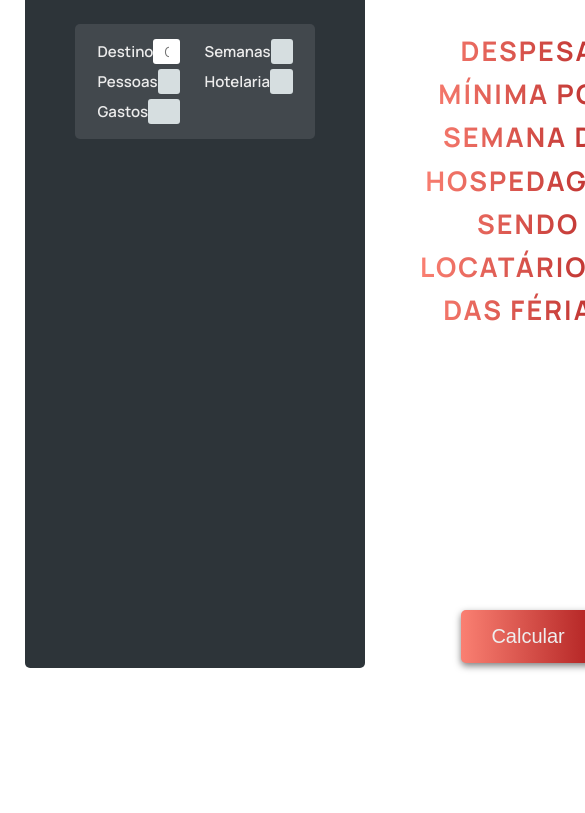
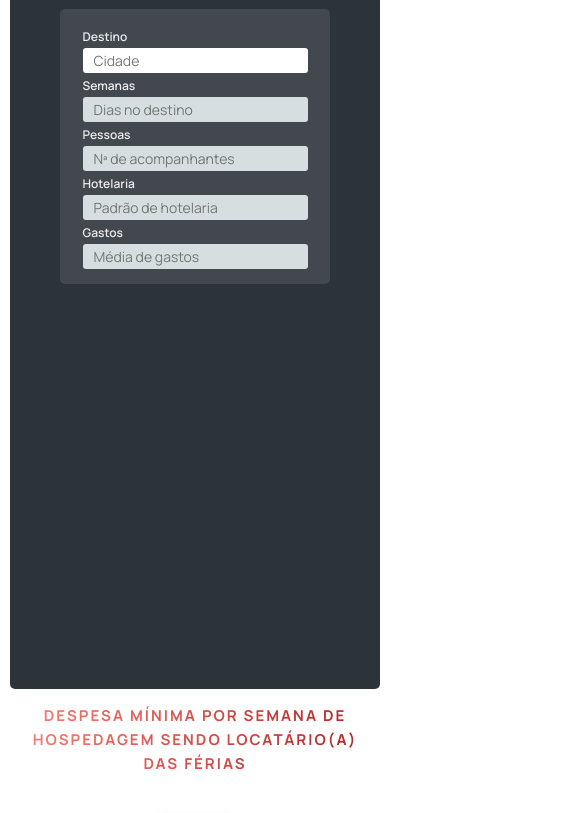
Before and after one commit to ewertonfrnc/ewertonfrnc.github.io, a plain HTML site: page img/calculo-de-ferias.html in a window 390 px wide. Shown: the part 151-964 px from the top of the page, 585 px wide, since content can reach past the window. Before the commit the page ends 844 px from the top, so only its background shows below. Drawn offline with Linux system fonts and the light colour scheme.

Commit message:
Add files via upload

```diff
--- a/img/style.css
+++ b/img/style.css
@@ -10,7 +10,7 @@ html {
 }
 
 body {
-  font-family: "Manrope", sans-serif;
+  font-family: 'Manrope', sans-serif;
   font-size: 1.5rem;
   font-weight: 400;
   line-height: 1.6;
@@ -23,6 +23,13 @@ body {
   display: flex;
 }
 
+@media screen and (max-width: 800px) {
+  body {
+    display: block;
+    padding: 1rem;
+  }
+}
+
 .aside {
   flex-basis: 50rem;
   padding: 3rem 5rem;
@@ -32,6 +39,13 @@ body {
 
   display: flex;
   flex-direction: column;
+}
+
+@media screen and (max-width: 800px) {
+  .aside {
+    flex: 1;
+    margin-right: 0;
+  }
 }
 
 .logo {
@@ -93,6 +107,15 @@ body {
   text-transform: uppercase;
 }
 
+@media screen and (max-width: 800px) {
+  .viagem {
+    display: flex;
+    flex-flow: column wrap;
+  }
+  .viagem__icone {
+  }
+}
+
 .form {
   background-color: #42484d;
   border-radius: 5px;
@@ -107,9 +130,21 @@ body {
   transition: all 0.5s, transform 1ms;
 }
 
+@media screen and (max-width: 800px) {
+  .form {
+    display: block;
+  }
+}
+
 .form__row {
   display: flex;
   align-items: center;
+}
+
+@media screen and (max-width: 800px) {
+  .form__row {
+    display: block;
+  }
 }
 
 .form__label {
@@ -126,6 +161,12 @@ body {
   border: none;
   border-radius: 3px;
   background-color: rgb(214, 222, 224);
+}
+
+@media screen and (max-width: 800px) {
+  .form__label {
+    font-size: 1.2rem;
+  }
 }
 
 .form__input:focus {
@@ -167,6 +208,13 @@ body {
   margin-top: 15rem;
 }
 
+@media screen and (max-width: 800px) {
+  .resultados__titulo {
+    font-size: 1.5rem;
+    margin-top: 1rem;
+  }
+}
+
 .resultados__valor {
   font-size: 3rem;
   width: 100%;
@@ -176,6 +224,13 @@ body {
   flex-direction: column;
   align-items: center;
   justify-content: space-around;
+}
+
+@media screen and (max-width: 800px) {
+  .resultados__valor {
+    font-size: 2rem;
+    margin: 2rem;
+  }
 }
 
 .btn {
@@ -196,7 +251,10 @@ body {
   box-shadow: 0 0.3rem 0.8rem rgba(0, 0, 0, 0.7);
 }
 
-/*
-hr {
-  border-bottom: 2px solid rgba(0, 0, 0, 0.1);
-} */
+@media screen and (max-width: 800px) {
+  .btn {
+    padding: 1rem 1.5rem;
+    font-size: 1.3rem;
+    margin-bottom: 2rem;
+  }
+}
```
